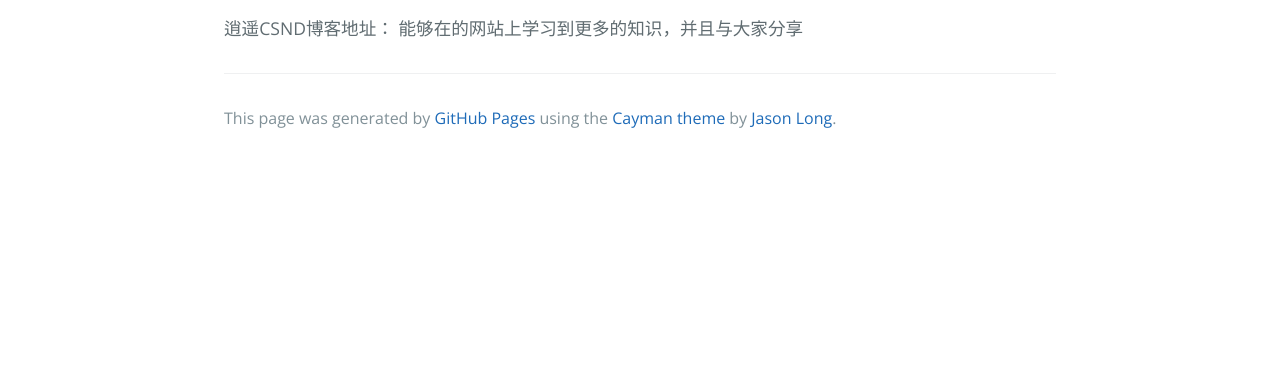
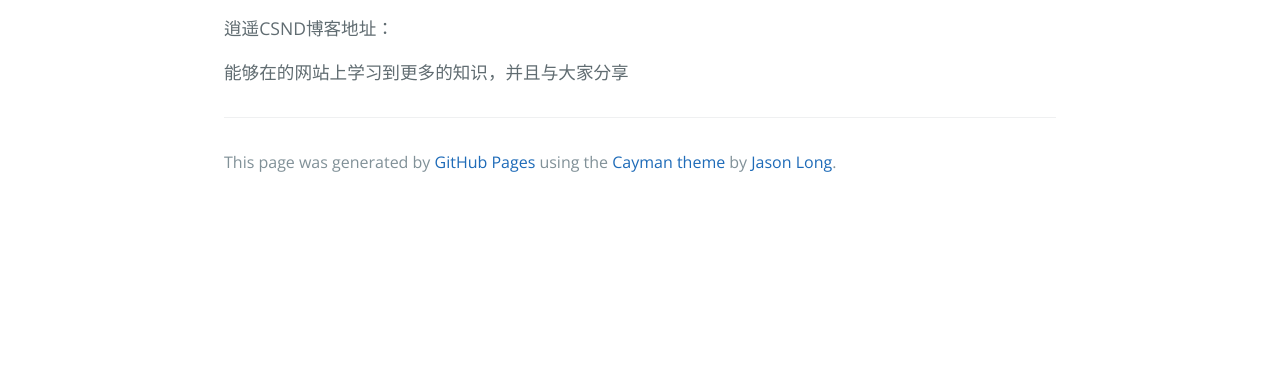
Before and after one commit to appdDoj/appdujian.github.io, a plain HTML site: page index.html in a window 1280 px wide. Shown: the part 422-800 px from the top of the page. Drawn offline with nearby package versions, Linux system fonts and the light colour scheme.

Commit message:
Replace master branch with page content via GitHub

```diff
--- a/index.html
+++ b/index.html
@@ -21,8 +21,9 @@
 
 <hr>
 
-<p>逍遥CSND博客地址：
-能够在的网站上学习到更多的知识，并且与大家分享</p>
+<p>逍遥CSND博客地址：</p>
+
+<p>能够在的网站上学习到更多的知识，并且与大家分享</p>
 
       <footer class="site-footer">
 
--- a/params.json
+++ b/params.json
@@ -1 +1 @@
-{"name":"逍遥CSND博客 - GitHub.io","tagline":"逍遥CSND博客","body":"# appdujian.github.io\r\n--------------------\r\n逍遥CSND博客地址：\r\n能够在的网站上学习到更多的知识，并且与大家分享\r\n","google":"","note":"Don't delete this file! It's used internally to help with page regeneration."}
+{"name":"逍遥CSND博客 - GitHub.io","tagline":"逍遥CSND博客","body":"# appdujian.github.io\r\n--------------------\r\n逍遥CSND博客地址：\r\n\r\n能够在的网站上学习到更多的知识，并且与大家分享\r\n","google":"","note":"Don't delete this file! It's used internally to help with page regeneration."}
```
